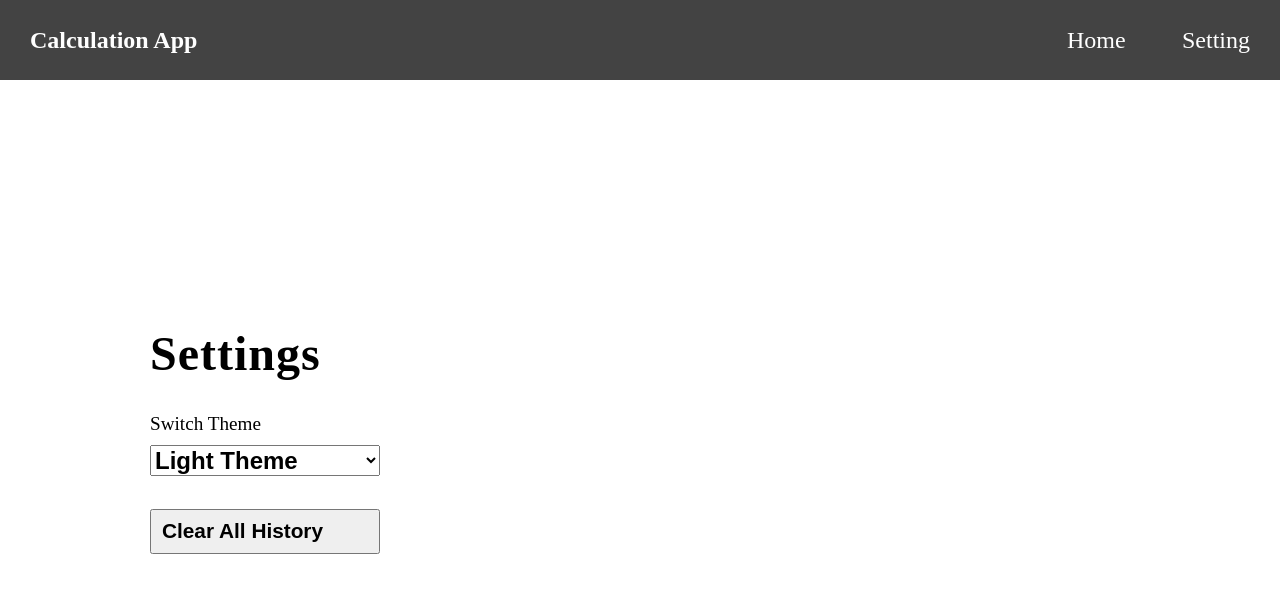
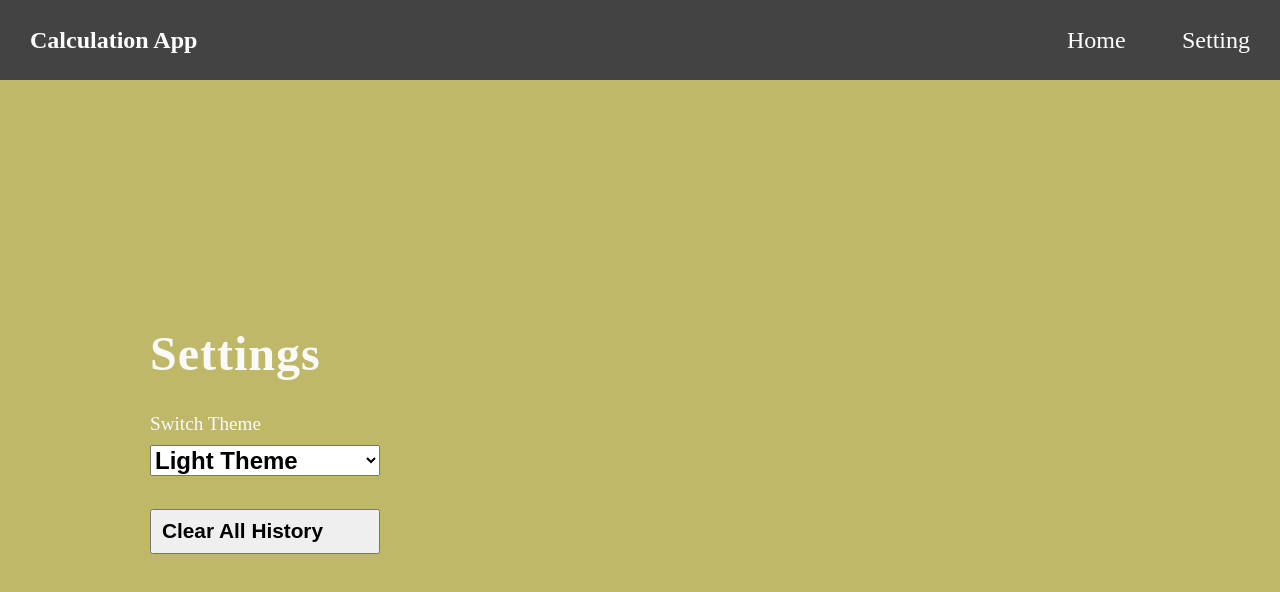
Before and after one commit to Dima311994/Calculation, a React (Create React App) app: page /setting in a window 1280 px wide. Shown: the top 592 px of the page. Built offline with nearby package versions, Linux system fonts and the light colour scheme.

Commit message:
feat: added styled components theme in localStorag

```diff
--- a/src/App.js
+++ b/src/App.js
@@ -3,39 +3,57 @@ import Header from "./components/header/Header";
 import SettingPage from "./components/setting-page/SettingPage";
 import { Route, Routes } from "react-router-dom";
 import Calculator from "./components/calculator/Calculator";
+import { GlobalStyles } from "./styled-components/GlobalStyles";
+import {
+  lightTheme,
+  darkTheme,
+  coloredTheme,
+} from "./styled-components/Themes";
+import { ThemeProvider } from "styled-components";
+export default class App extends Component {
+  constructor(props) {
+    super(props);
+    this.state = {
+      theme: "light",
+    };
+  }
 
-export default class App extends Component {
+  themeToggler = (e) => {
+    this.setColor(e.target.value);
+    this.setState({ theme: localStorage.getItem("Color") });
+
+    localStorage.getItem("Color");
+  };
+
   setColor = (color) => localStorage.setItem("Color", color);
-  getColor = () => localStorage.getItem("Color");
 
-  handleColor = (e) => {
-    this.setColor(e.target.value);
-
-    document.body.style.backgroundColor = this.getColor();
-    if (localStorage.getItem("Color") === "black") {
-      document.body.style.color = "white";
+  componentDidMount() {
+    this.setState({ theme: localStorage.getItem("Color") });
+  }
+  render() {
+    const theme = () => {
+      if (this.state.theme === "light") {
+        return lightTheme;
+      } else if (this.state.theme === "dark") {
+        return darkTheme;
       } else {
-      document.body.style.color = "black";
+        return coloredTheme;
       }
     };
 
-  render() {
-    document.body.style.backgroundColor = this.getColor();
-    if (localStorage.getItem("Color") === "black") {
-      document.body.style.color = "white";
-    } else {
-      document.body.style.color = "black";
-    }
     return (
       <>
+        <ThemeProvider theme={theme}>
+          <GlobalStyles />
           <Header />
           <Routes>
             <Route path="/" element={<Calculator />} />
             <Route
               path="/setting"
-            element={<SettingPage changeTheme={this.handleColor} />}
+              element={<SettingPage changeTheme={this.themeToggler} />}
             />
           </Routes>
+        </ThemeProvider>
       </>
     );
   }
--- a/src/components/setting-page/SettingPage.jsx
+++ b/src/components/setting-page/SettingPage.jsx
@@ -11,8 +11,8 @@ export default class SettingPage extends Component {
         <div>
           <p className="title-theme">Switch Theme</p>
           <select className="dropdown-theme" onChange={this.props.changeTheme}>
-            <option value="white">Light Theme</option>
-            <option value="black">Dark Theme</option>
+            <option value="light">Light Theme</option>
+            <option value="dark">Dark Theme</option>
             <option value="cornsilk">Colored Theme</option>
           </select>
         </div>
--- /dev/null
+++ b/src/styled-components/GlobalStyles.js
@@ -0,0 +1,8 @@
+import {createGlobalStyle } from 'styled-components';
+
+export const GlobalStyles = createGlobalStyle`
+
+body {
+background: ${({ theme }) => theme.body};
+color: ${({ theme }) => theme.text};
+} `;
--- /dev/null
+++ b/src/styled-components/Themes.js
@@ -0,0 +1,20 @@
+export const lightTheme = {
+  body: "#FFF",
+  text: "#363537",
+
+  background: "#363537",
+};
+
+export const darkTheme = {
+  body: "#363537",
+  text: "#FAFAFA",
+
+  background: "#999",
+};
+
+export const coloredTheme = {
+  body: "#bfb869",
+  text: "#FAFAFA",
+
+  background: "#999",
+};
```
Lines whose indentation alone changed are shown as unchanged.
